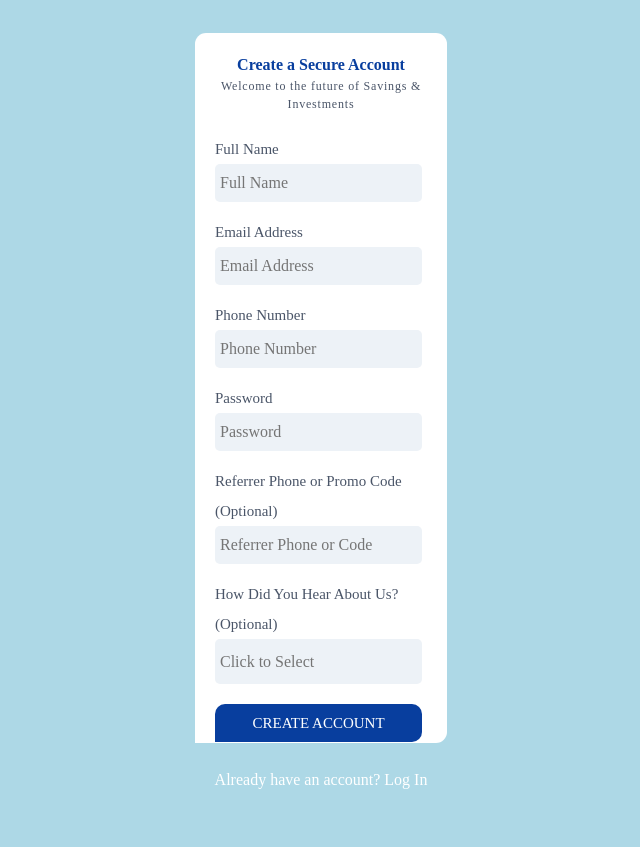
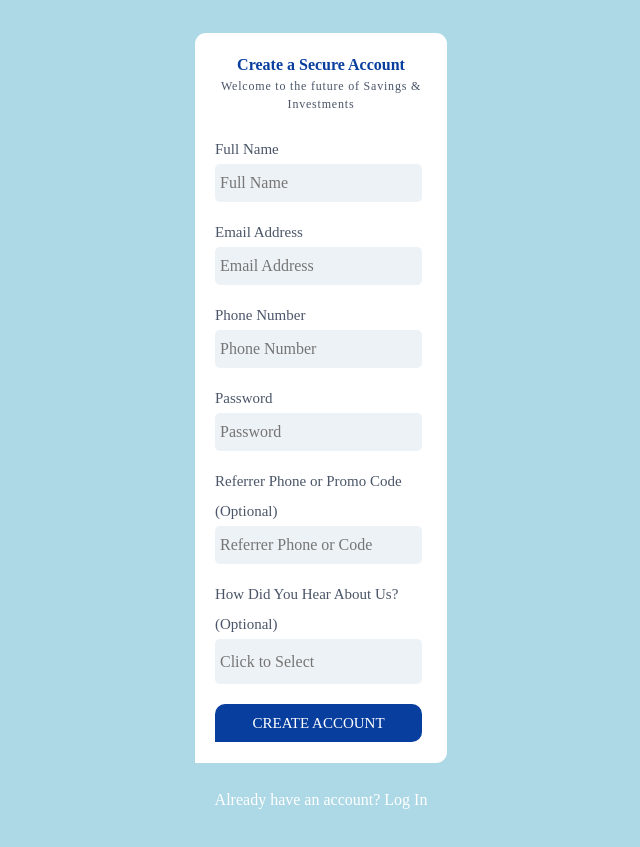
Before and after one commit to dharmyx/DamilolaBabalola-Piggyvest, a plain HTML site: page index.html in a window 1280 px wide. Shown: the part 77-924 px from the top of the page, without its empty margins (327-967 px from the left). Drawn offline with Linux system fonts and the light colour scheme.

Commit message:
Update style.css

```diff
--- a/style.css
+++ b/style.css
@@ -34,7 +34,7 @@ body {
 .box-container {
     margin: 0 auto;
     width: 252px;
-    height: 710px;
+    height: 730px;
     background-color: #ffffff;
     border-radius: 11px 11px 11px 0px;
 }
```
